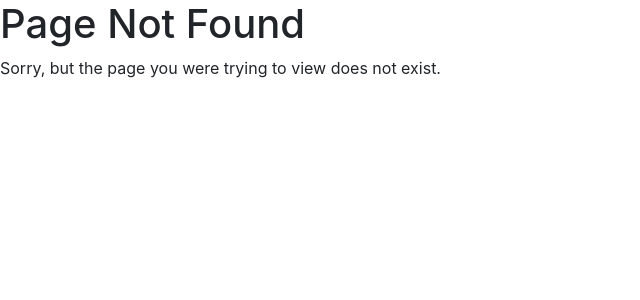
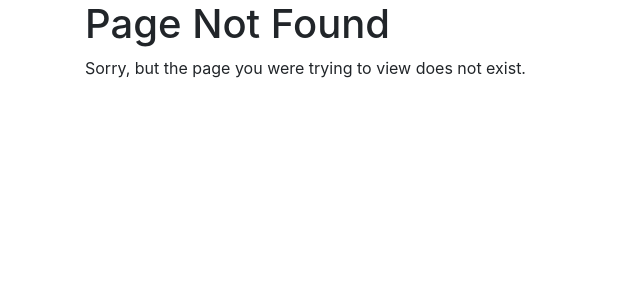
Before and after one commit to GreatRaksin/8B, a Flask app: template app/templates/404.html in a window 1280 px wide. Shown: the part 56-356 px from the top of the page, without its empty margins (0-640 px from the left). Run offline with Flask 2, Linux system fonts and the light colour scheme; the template is opened without the code that fills it, so the values that code supplies are empty; some libraries are stand-ins or nearby versions.

Commit message:
Improving 404 template

```diff
--- a/app/templates/404.html
+++ b/app/templates/404.html
@@ -1,12 +1,9 @@
 {% extends "base.html" %}
 
 {% block content %}
-  <div class="message">
-
-  </div>
-
+<div class="container">
   <h1>Page Not Found</h1>
   <p>Sorry, but the page you were trying to view does not exist.</p>
-
-</html>
+  <img src="" alt="">
+</div>
 {% endblock %}
```
